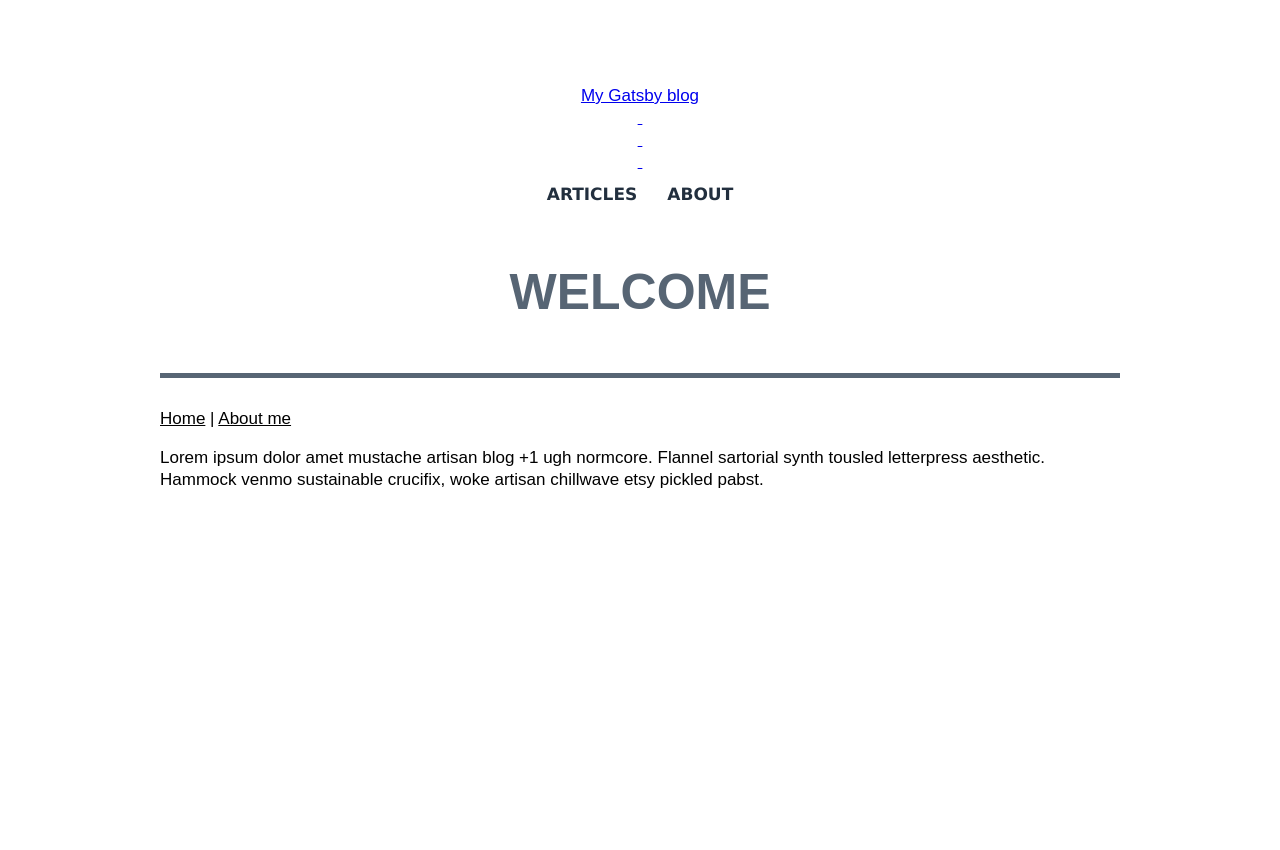
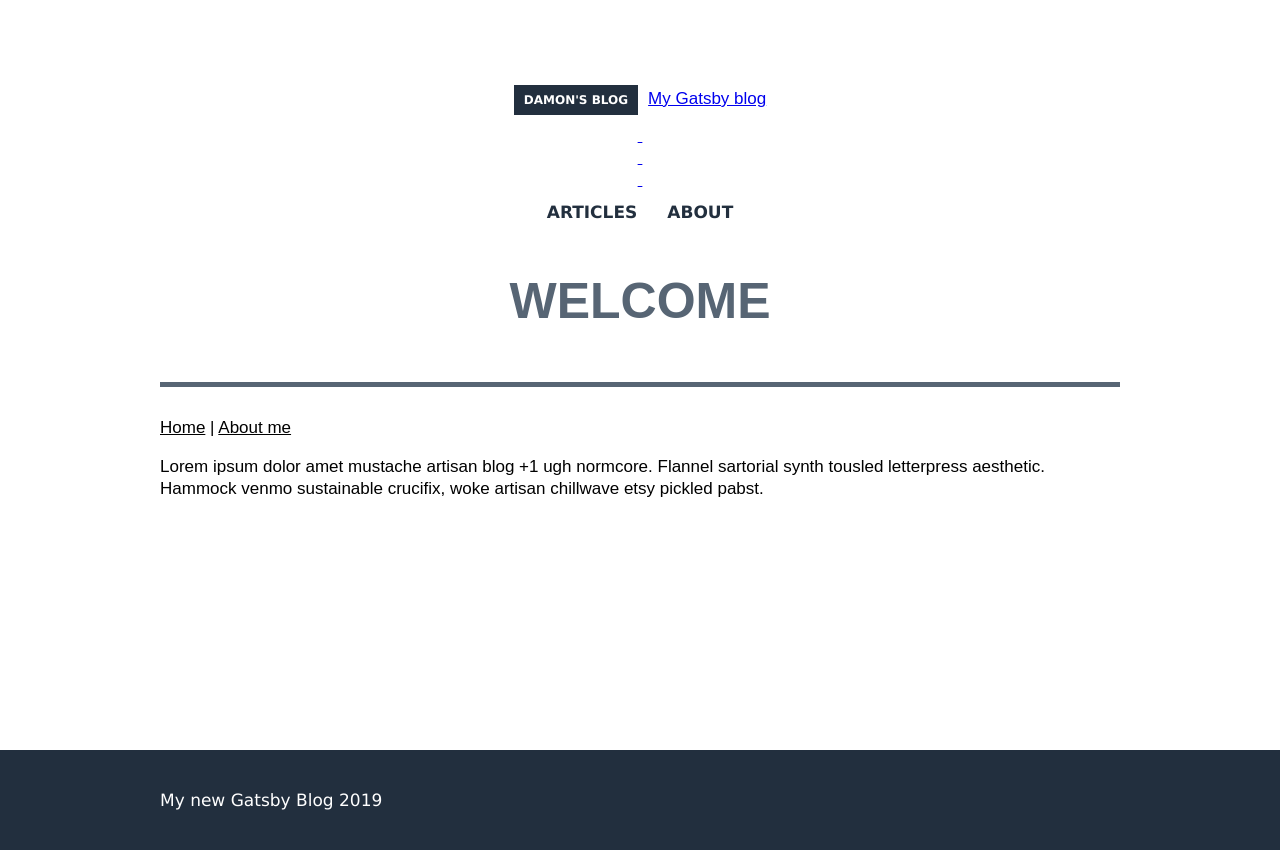
Before and after one commit to dbrow437/Portfolio, a Gatsby site: page / in a window 1280 px wide. Built offline with nearby package versions, Linux system fonts and the light colour scheme; Gatsby itself is replaced by a stand-in of ours.

Commit message:
introduced graphql

```diff
--- a/gatsby-config.js
+++ b/gatsby-config.js
@@ -6,8 +6,9 @@
 
 module.exports = {
   /* Your site config here */
+  siteMetadata: {
+    title: "Damon's Blog",
+  },
 
-  plugins: [
-    'gatsby-plugin-sass'
-  ]
+  plugins: ["gatsby-plugin-sass"],
 }
--- a/src/components/header.js
+++ b/src/components/header.js
@@ -1,11 +1,18 @@
 import React from "react"
-import { Link } from "gatsby"
+import { Link, StaticQuery, graphql } from "gatsby"
 import styles from "./header.module.scss"
 
 // HeaderLink component
 const HeaderLink = props => (
   <Link className={styles.link} to={props.to}>
     {props.text}
+  </Link>
+)
+
+// HomeButton component
+const HomeButton = props => (
+  <Link to={props.to}>
+    <div className={styles.button}>{props.text}</div>
   </Link>
 )
 
@@ -33,8 +40,20 @@ const SocialButton = props => {
 }
 
 export default () => (
+  <StaticQuery
+    query={graphql`
+      query {
+        site {
+          siteMetadata {
+            title
+          }
+        }
+      }
+    `}
+    render={data => (
       <header className={styles.container}>
         <div className={styles.row}>
+          <HomeButton to="/" text={data.site.siteMetadata.title} />
           <Link to="/">My Gatsby blog</Link>
           <SocialButton site="github" username="dbrow437"></SocialButton>
           <SocialButton site="linkedin" username="damontbrown"></SocialButton>
@@ -49,4 +68,6 @@ export default () => (
           <HeaderLink to="/about" text="ABOUT" />
         </div>
       </header>
+    )}
+  />
 )
--- a/src/components/layout.js
+++ b/src/components/layout.js
@@ -7,5 +7,6 @@ export default ({ children }) => (
   <div className={styles.container}>
     <Header />
     <div className={styles.content}>{children}</div>
+    <Footer>My new Gatsby Blog 2019</Footer>
   </div>
 )
```
Also changed, not shown: src/pages/index.js (line endings or trailing spaces). Lines whose indentation alone changed are shown as unchanged.
